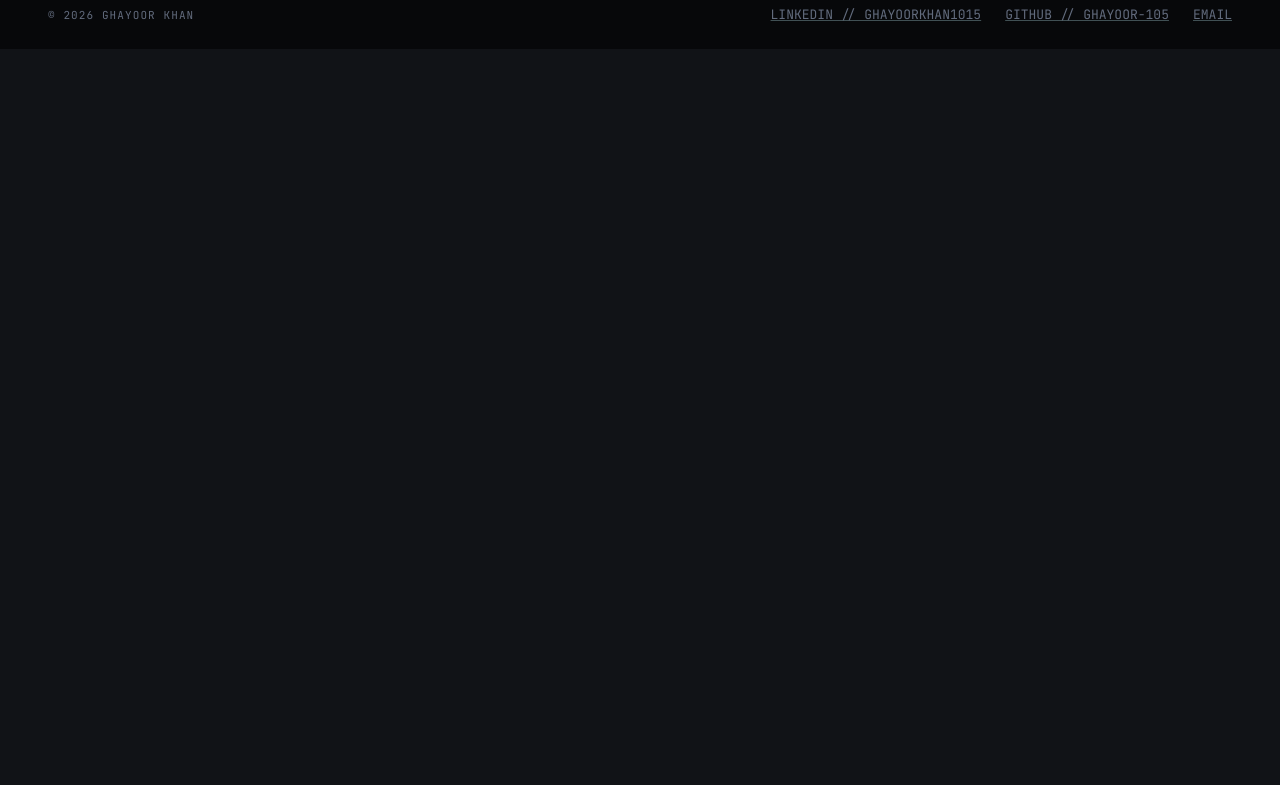
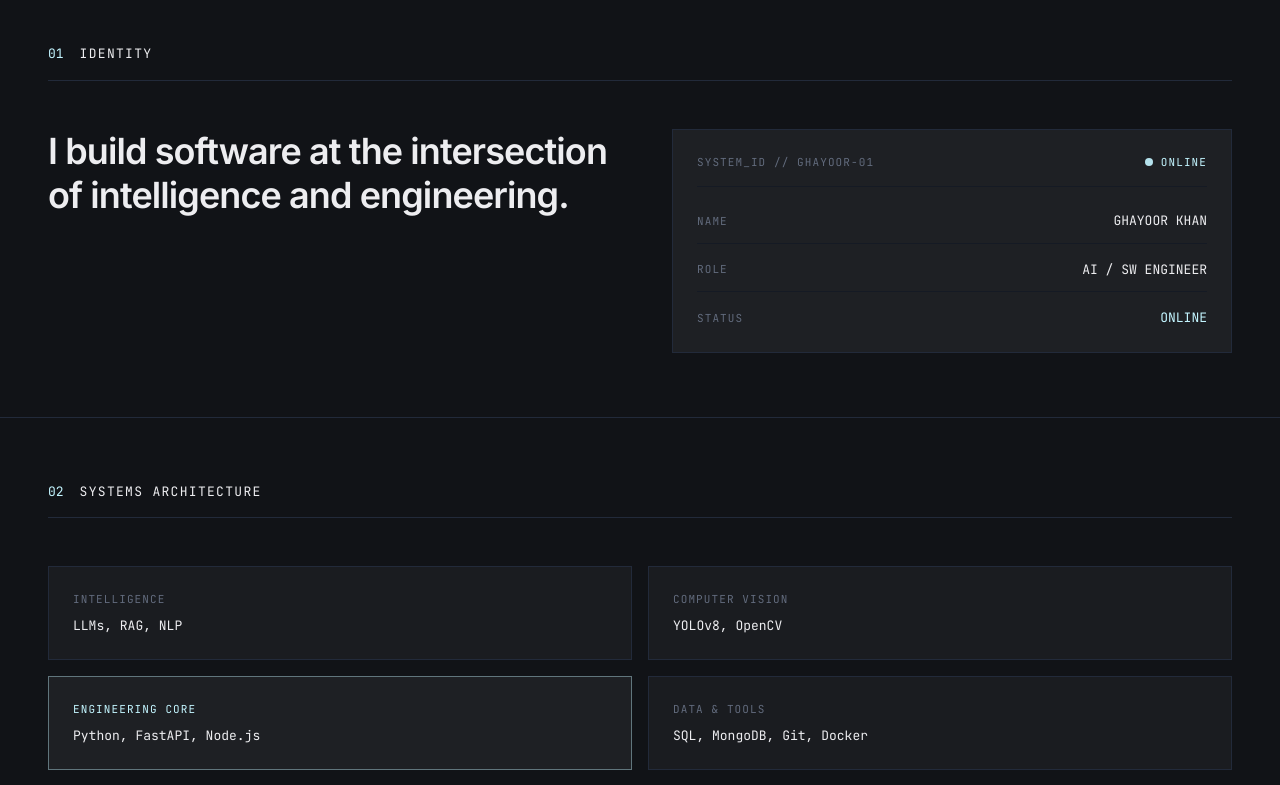
Before and after one commit to Ghayoor-105/portfolio, a Next.js app: page / in a window 1280 px wide. Shown: the part 820-1605 px from the top of the page. Before the commit the page ends 869 px from the top, so only its background shows below. Built offline with nearby package versions, Linux system fonts and the light colour scheme.

Commit message:
feat: add Identity and Systems sections

```diff
--- a/app/page.tsx
+++ b/app/page.tsx
@@ -1,9 +1,13 @@
 import { Hero } from "@/components/sections/Hero";
+import { Identity } from "@/components/sections/Identity";
+import { Systems } from "@/components/sections/Systems";
 
 export default function Home() {
   return (
     <main className="w-full">
       <Hero />
+      <Identity />
+      <Systems />
     </main>
   );
 }
--- /dev/null
+++ b/components/sections/Identity.tsx
@@ -0,0 +1,40 @@
+import { SectionHeading } from "@/components/ui/SectionHeading";
+import { StatusBeacon } from "@/components/ui/StatusBeacon";
+
+export function Identity() {
+  return (
+    <section id="identity" className="w-full border-b border-outline-strong bg-surface-dim px-margin-mobile py-section-gap-mobile md:px-margin-desktop md:py-section-gap-desktop">
+      <div className="mx-auto w-full max-w-[1200px]">
+        <SectionHeading number="01" title="IDENTITY" />
+
+        <div className="grid grid-cols-1 gap-8 md:grid-cols-2 md:gap-16">
+          <p className="text-[24px] font-semibold leading-snug tracking-tight text-on-surface md:text-[36px] md:leading-[44px]">
+            I build software at the intersection of intelligence and engineering.
+          </p>
+
+          <div className="border border-outline-strong bg-surface-container p-6">
+            <div className="mb-6 flex items-center justify-between border-b border-outline-subtle pb-4">
+              <span className="font-mono text-[11px] uppercase tracking-widest text-on-surface-subdued">SYSTEM_ID // GHAYOOR-01</span>
+              <StatusBeacon label="ONLINE" />
+            </div>
+
+            <dl className="flex flex-col gap-4">
+              <div className="flex items-center justify-between border-b border-outline-subtle pb-3">
+                <dt className="font-mono text-[11px] uppercase tracking-widest text-on-surface-subdued">NAME</dt>
+                <dd className="font-mono text-[13px] text-on-surface">GHAYOOR KHAN</dd>
+              </div>
+              <div className="flex items-center justify-between border-b border-outline-subtle pb-3">
+                <dt className="font-mono text-[11px] uppercase tracking-widest text-on-surface-subdued">ROLE</dt>
+                <dd className="font-mono text-[13px] text-on-surface">AI / SW ENGINEER</dd>
+              </div>
+              <div className="flex items-center justify-between">
+                <dt className="font-mono text-[11px] uppercase tracking-widest text-on-surface-subdued">STATUS</dt>
+                <dd className="font-mono text-[13px] text-primary">ONLINE</dd>
+              </div>
+            </dl>
+          </div>
+        </div>
+      </div>
+    </section>
+  );
+}
--- /dev/null
+++ b/components/sections/Systems.tsx
@@ -0,0 +1,30 @@
+import { SectionHeading } from "@/components/ui/SectionHeading";
+import { techStack } from "@/data/techStack";
+
+export function Systems() {
+  return (
+    <section id="systems" className="w-full border-b border-outline-strong bg-surface-dim px-margin-mobile py-section-gap-mobile md:px-margin-desktop md:py-section-gap-desktop">
+      <div className="mx-auto w-full max-w-[1200px]">
+        <SectionHeading number="02" title="SYSTEMS ARCHITECTURE" />
+
+        <div className="grid grid-cols-1 gap-4 md:grid-cols-2">
+          {techStack.map((category) => (
+            <div
+              key={category.label}
+              className={`flex flex-col gap-2 border p-6 ${
+                category.tier === "primary"
+                  ? "border-primary/40 bg-surface-container"
+                  : "border-outline-strong bg-surface-container-low"
+              }`}
+            >
+              <span className={`font-mono text-[11px] uppercase tracking-widest ${category.tier === "primary" ? "text-primary" : "text-on-surface-subdued"}`}>
+                {category.label}
+              </span>
+              <span className="font-mono text-[13px] text-on-surface">{category.items}</span>
+            </div>
+          ))}
+        </div>
+      </div>
+    </section>
+  );
+}
--- /dev/null
+++ b/components/ui/SectionHeading.tsx
@@ -0,0 +1,13 @@
+interface SectionHeadingProps {
+  number: string;
+  title: string;
+}
+
+export function SectionHeading({ number, title }: SectionHeadingProps) {
+  return (
+    <div className="mb-12 flex items-center gap-4 border-b border-outline-strong pb-4">
+      <span className="font-mono text-[13px] text-primary">{number}</span>
+      <h2 className="font-mono text-[13px] uppercase tracking-widest text-on-surface">{title}</h2>
+    </div>
+  );
+}
```
